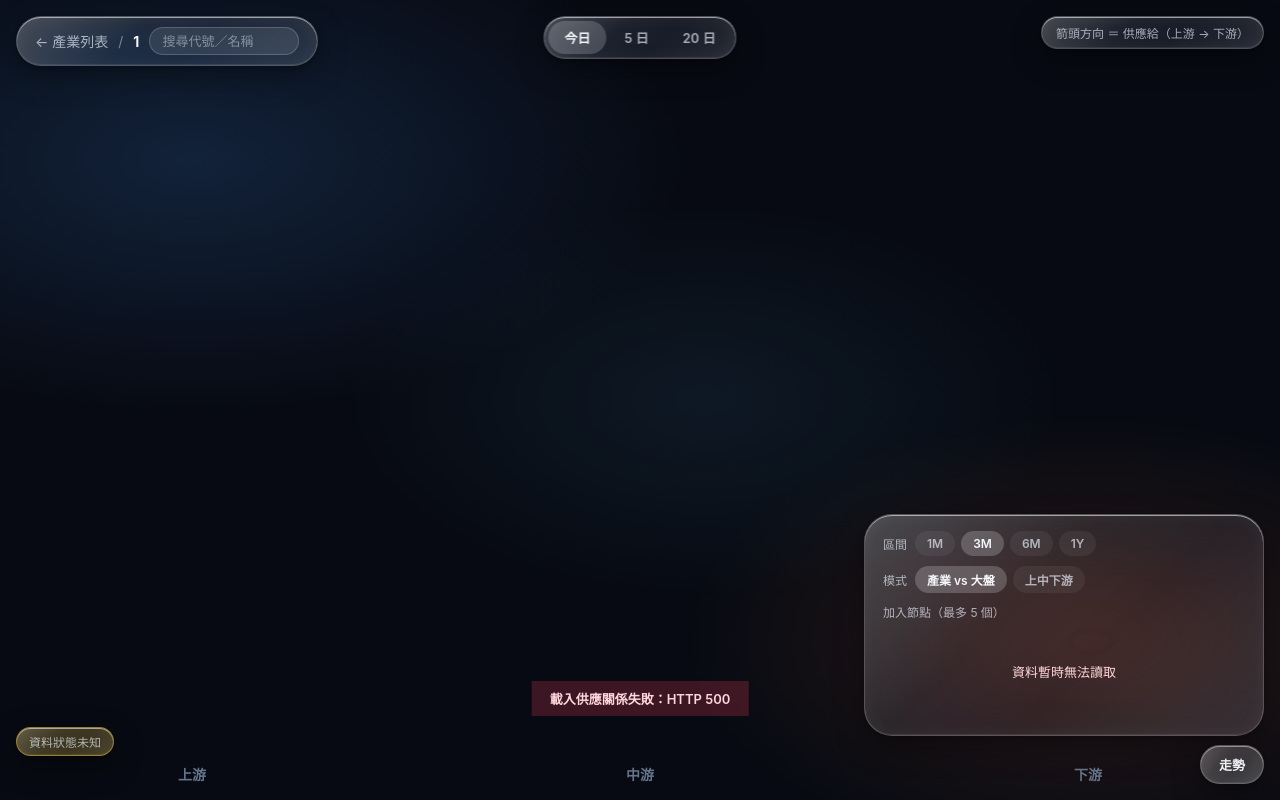
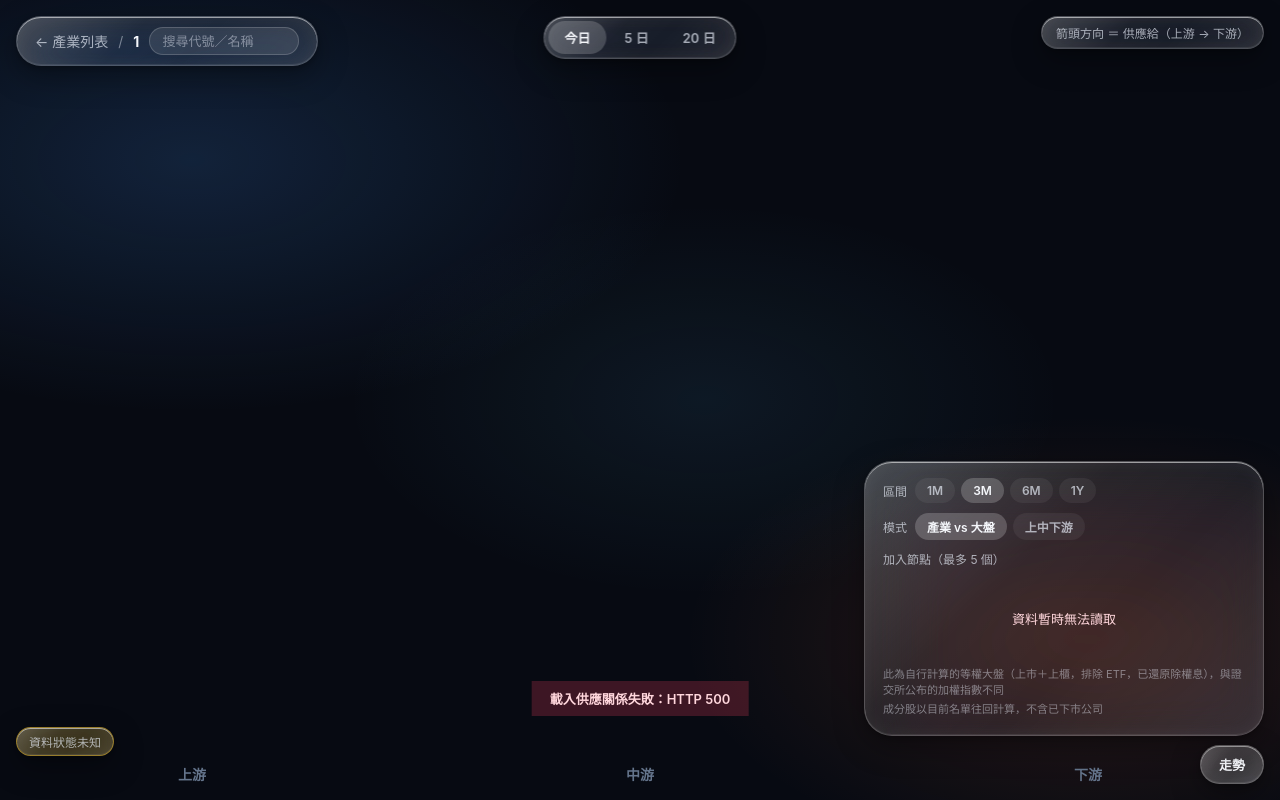
Before and after one commit to taukou/stock_analysis, a Flask app: page /industry/1 in a window 1280 px wide, after a click on "走勢"; the page is wider, and only the part inside the window is pictured. Run offline with Flask 3, Linux system fonts and the light colour scheme; data that the repository does not hold is empty; parts of the project's set-up code (start-up, migrations or seed data) failed here and were passed over.

Commit message:
fix(ui): 走勢面板註記改為固定顯示（載入中／錯誤／無資料都在）
Co-Authored-By: Claude Sonnet 5.5 <noreply@anthropic.com>

```diff
--- a/static/js/industry.js
+++ b/static/js/industry.js
@@ -576,6 +576,12 @@ Common.mountSearch(document.getElementById("search-input"), document.getElementB
     const TIER_LABEL = { Upstream: "上游", Midstream: "中游", Downstream: "下游" };
     const st = { range: "3M", mode: "industry", nodes: new Set(), seq: 0, listed: false };
 
+    // 固定兩行註記：載入中、錯誤、無資料時都要在，load() 不會清掉
+    [Trend.MARKET_NOTE, Trend.SURVIVOR_NOTE].forEach(t => {
+        const e = document.createElement("div"); e.textContent = t;
+        document.getElementById("trend-notes-fixed").appendChild(e);
+    });
+
     function setMsg(text, isError) {
         const m = document.getElementById("trend-msg");
         m.textContent = text || ""; m.className = isError ? "error" : ""; m.style.display = text ? "block" : "none";
@@ -613,7 +619,6 @@ Common.mountSearch(document.getElementById("search-input"), document.getElementB
         const box = document.getElementById("trend-notes");
         box.innerHTML = "";
         const add = (t, cls) => { const e = document.createElement("div"); e.textContent = t; if (cls) e.className = cls; box.appendChild(e); };
-        add(d.notes.market); add(d.notes.survivor);
         if ((d.changed || []).some(k => keys.includes(k))) add("成分已變動，指數為舊名單", "warn");
         const note = Trend.firstDateNote(d.first_date, Trend.rangeStart(st.range));
         if (note) add(note);
--- a/static/js/trend.js
+++ b/static/js/trend.js
@@ -3,6 +3,9 @@
   const RANGES = { "1M": 21, "3M": 63, "6M": 126, "1Y": 250 };   // 交易日數（同 industry_trends.RANGES）
   const TIERS = ["Upstream", "Midstream", "Downstream"];
   const MAX_NODES = 5;
+  // 固定註記：與 industry_trends.MARKET_NOTE / SURVIVOR_NOTE 逐字相同（tests 會比對）；不依賴 API 回應
+  const MARKET_NOTE = "此為自行計算的等權大盤（上市＋上櫃，排除 ETF，已還原除權息），與證交所公布的加權指數不同";
+  const SURVIVOR_NOTE = "成分股以目前名單往回計算，不含已下市公司";
 
   // 要向 /api/index_series 要的 key：大盤＋產業（或三層）＋最多 5 個節點
   function seriesKeys(majorId, mode, nodeIds) {
@@ -105,12 +108,12 @@
       .style("gap", "4px 12px").style("margin-top", "6px").style("font-size", "11px");
     lines.forEach((s, i) => {
       const item = legend.append("span").style("color", "var(--text-2)");
-      if (s.dashed && opts.marketNote) item.attr("title", opts.marketNote).style("cursor", "help");
+      if (s.dashed && (opts.marketNote || MARKET_NOTE)) item.attr("title", (opts.marketNote || MARKET_NOTE)).style("cursor", "help");
       item.append("span").text(s.dashed ? "┅ " : "━ ").style("color", color(s, i));
       item.append("span").text(s.label);
     });
   }
 
-  const api = { RANGES, MAX_NODES, seriesKeys, rangeStart, firstDateNote, visibleKeys, lineChart };
+  const api = { MARKET_NOTE, SURVIVOR_NOTE, RANGES, MAX_NODES, seriesKeys, rangeStart, firstDateNote, visibleKeys, lineChart };
   if (typeof module !== "undefined" && module.exports) module.exports = api; else root.Trend = api;
 })(typeof window !== "undefined" ? window : globalThis);
--- a/templates/industry_d3.html
+++ b/templates/industry_d3.html
@@ -237,7 +237,7 @@
         <div id="trend-nodes"></div>
         <div id="trend-chart"></div>
         <div id="trend-msg" role="status"></div>
-        <div class="trend-notes" id="trend-notes"></div>
+        <div class="trend-notes"><div id="trend-notes-fixed"></div><div id="trend-notes"></div></div>
     </section>
 
     <svg id="canvas"></svg>
```
Also changed, not shown: tests/js/trend.test.js (+14 -0 lines).
